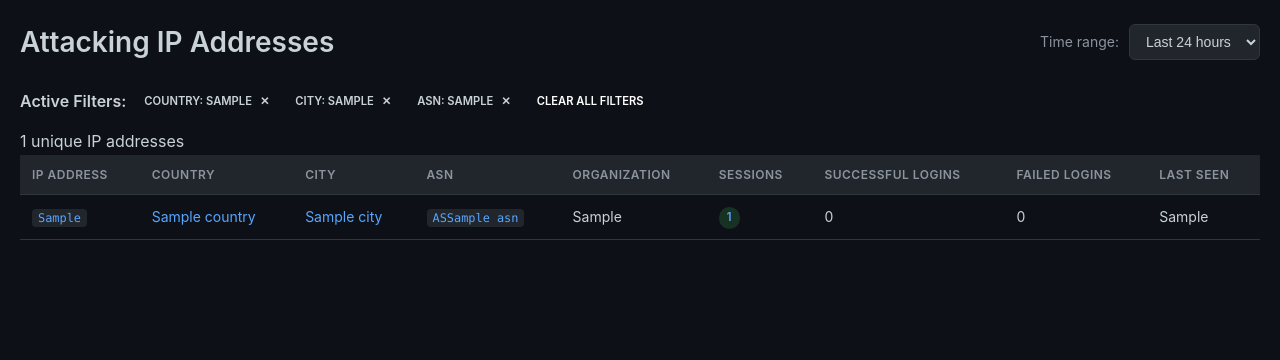
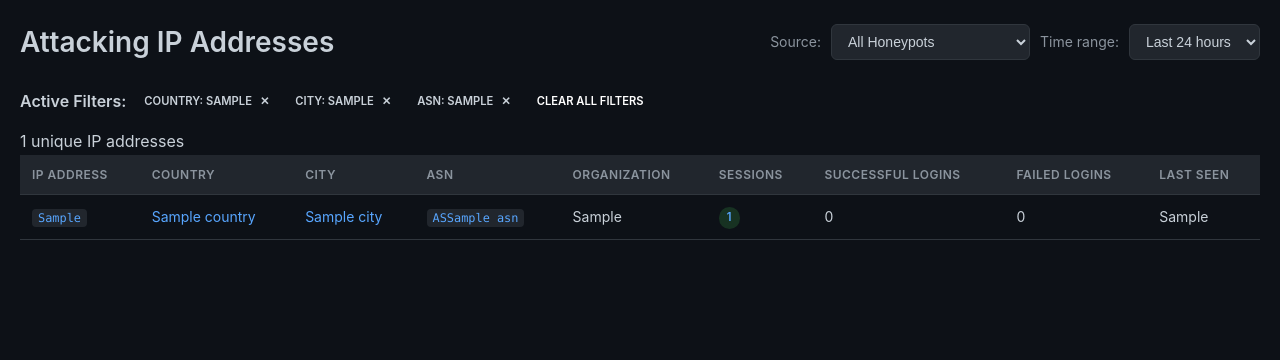
Before and after one commit to reuteras/cowrie-deploy-toolkit, a Flask app: template web/templates/ips.html in a window 1280 px wide. Shown: the part 60-420 px from the top of the page. Run offline with Flask 3, Linux system fonts and the light colour scheme; the template is opened without the code that fills it: most values are stand-ins (such as "Sample title", 1, 10 or a date in 2020).

Commit message:
Update web

```diff
--- a/web/app.py
+++ b/web/app.py
@@ -1403,8 +1403,14 @@ def sessions():
     hours = request.args.get("hours", 168, type=int)
     page = request.args.get("page", 1, type=int)
     per_page = 50
-
-    all_sessions = session_parser.parse_all(hours=hours)
+    source_filter = request.args.get("source", "")
+
+    # Get available sources for multi-honeypot mode
+    available_sources = []
+    if hasattr(session_parser, "sources"):
+        available_sources = list(session_parser.sources.keys())
+
+    all_sessions = session_parser.parse_all(hours=hours, source_filter=source_filter)
 
     # Sort by start time (most recent first)
     sorted_sessions = sorted(all_sessions.values(), key=lambda x: x["start_time"] or "", reverse=True)
@@ -1451,6 +1457,8 @@ def sessions():
         per_page=per_page,
         total=total,
         hours=hours,
+        source_filter=source_filter,
+        available_sources=available_sources,
         ip_filter=ip_filter,
         country_filter=country_filter,
         credentials_filter=credentials_filter,
@@ -1868,7 +1876,14 @@ def system_info():
 def downloads():
     """Downloaded files listing page."""
     hours = request.args.get("hours", 168, type=int)
-    all_sessions = session_parser.parse_all(hours=hours)
+    source_filter = request.args.get("source", "")
+
+    # Get available sources for multi-honeypot mode
+    available_sources = []
+    if hasattr(session_parser, "sources"):
+        available_sources = list(session_parser.sources.keys())
+
+    all_sessions = session_parser.parse_all(hours=hours, source_filter=source_filter)
 
     # Collect all downloads
     all_downloads = []
@@ -1920,7 +1935,14 @@ def downloads():
 
     downloads_list = sorted(unique_downloads.values(), key=lambda x: x["timestamp"], reverse=True)
 
-    return render_template("downloads.html", downloads=downloads_list, hours=hours, config=CONFIG)
+    return render_template(
+        "downloads.html",
+        downloads=downloads_list,
+        hours=hours,
+        source_filter=source_filter,
+        available_sources=available_sources,
+        config=CONFIG,
+    )
 
 
 @app.route("/download/<shasum>.zip")
@@ -2090,7 +2112,14 @@ def commands():
     """Commands listing page."""
     hours = request.args.get("hours", 168, type=int)
     unique_only = request.args.get("unique", "")
-    all_commands = session_parser.get_all_commands(hours=hours)
+    source_filter = request.args.get("source", "")
+
+    # Get available sources for multi-honeypot mode
+    available_sources = []
+    if hasattr(session_parser, "sources"):
+        available_sources = list(session_parser.sources.keys())
+
+    all_commands = session_parser.get_all_commands(hours=hours, source_filter=source_filter)
 
     # Filter to unique commands if requested
     if unique_only == "1":
@@ -2102,14 +2131,29 @@ def commands():
                 unique_commands.append(cmd)
         all_commands = unique_commands
 
-    return render_template("commands.html", commands=all_commands, hours=hours, unique=unique_only, config=CONFIG)
+    return render_template(
+        "commands.html",
+        commands=all_commands,
+        hours=hours,
+        unique=unique_only,
+        source_filter=source_filter,
+        available_sources=available_sources,
+        config=CONFIG,
+    )
 
 
 @app.route("/ips")
 def ip_list():
     """IP address listing page."""
     hours = request.args.get("hours", 168, type=int)
-    stats = session_parser.get_stats(hours=hours)
+    source_filter = request.args.get("source", "")
+
+    # Get available sources for multi-honeypot mode
+    available_sources = []
+    if hasattr(session_parser, "sources"):
+        available_sources = list(session_parser.sources.keys())
+
+    stats = session_parser.get_stats(hours=hours, source_filter=source_filter)
 
     # Get filter parameters
     asn_filter = request.args.get("asn", "")
@@ -2131,6 +2175,8 @@ def ip_list():
         "ips.html",
         ips=filtered_ips,
         hours=hours,
+        source_filter=source_filter,
+        available_sources=available_sources,
         asn_filter=asn_filter,
         country_filter=country_filter,
         city_filter=city_filter,
@@ -2142,9 +2188,15 @@ def ip_list():
 def countries():
     """All countries listing page."""
     hours = request.args.get("hours", 168, type=int)
+    source_filter = request.args.get("source", "")
+
+    # Get available sources for multi-honeypot mode
+    available_sources = []
+    if hasattr(session_parser, "sources"):
+        available_sources = list(session_parser.sources.keys())
 
     # Get all countries (not just top 10)
-    sessions = session_parser.parse_all(hours=hours)
+    sessions = session_parser.parse_all(hours=hours, source_filter=source_filter)
     country_counter = Counter()
     for session in sessions.values():
         if session.get("src_ip"):
@@ -2153,16 +2205,29 @@ def countries():
 
     all_countries = country_counter.most_common()
 
-    return render_template("countries.html", countries=all_countries, hours=hours, config=CONFIG)
+    return render_template(
+        "countries.html",
+        countries=all_countries,
+        hours=hours,
+        source_filter=source_filter,
+        available_sources=available_sources,
+        config=CONFIG,
+    )
 
 
 @app.route("/credentials")
 def credentials():
     """All credentials listing page."""
     hours = request.args.get("hours", 168, type=int)
+    source_filter = request.args.get("source", "")
+
+    # Get available sources for multi-honeypot mode
+    available_sources = []
+    if hasattr(session_parser, "sources"):
+        available_sources = list(session_parser.sources.keys())
 
     # Get all credentials (not just top 10)
-    sessions = session_parser.parse_all(hours=hours)
+    sessions = session_parser.parse_all(hours=hours, source_filter=source_filter)
     credential_counter = Counter()
     successful_credentials = set()
     for session in sessions.values():
@@ -2179,6 +2244,8 @@ def credentials():
         credentials=all_credentials,
         successful_credentials=successful_credentials,
         hours=hours,
+        source_filter=source_filter,
+        available_sources=available_sources,
         config=CONFIG,
     )
 
@@ -2187,9 +2254,15 @@ def credentials():
 def clients():
     """All SSH clients listing page."""
     hours = request.args.get("hours", 168, type=int)
+    source_filter = request.args.get("source", "")
+
+    # Get available sources for multi-honeypot mode
+    available_sources = []
+    if hasattr(session_parser, "sources"):
+        available_sources = list(session_parser.sources.keys())
 
     # Get all client versions (not just top 10)
-    sessions = session_parser.parse_all(hours=hours)
+    sessions = session_parser.parse_all(hours=hours, source_filter=source_filter)
     client_version_counter = Counter()
     for session in sessions.values():
         if session.get("client_version"):
@@ -2197,16 +2270,29 @@ def clients():
 
     all_clients = client_version_counter.most_common()
 
-    return render_template("clients.html", clients=all_clients, hours=hours, config=CONFIG)
+    return render_template(
+        "clients.html",
+        clients=all_clients,
+        hours=hours,
+        source_filter=source_filter,
+        available_sources=available_sources,
+        config=CONFIG,
+    )
 
 
 @app.route("/asns")
 def asns():
     """All ASNs listing page."""
     hours = request.args.get("hours", 168, type=int)
+    source_filter = request.args.get("source", "")
+
+    # Get available sources for multi-honeypot mode
+    available_sources = []
+    if hasattr(session_parser, "sources"):
+        available_sources = list(session_parser.sources.keys())
 
     # Get all ASNs (not just top 10)
-    sessions = session_parser.parse_all(hours=hours)
+    sessions = session_parser.parse_all(hours=hours, source_filter=source_filter)
     asn_counter = Counter()
     asn_details = {}
     for session in sessions.values():
@@ -2232,7 +2318,14 @@ def asns():
             }
         )
 
-    return render_template("asns.html", asns=all_asns, hours=hours, config=CONFIG)
+    return render_template(
+        "asns.html",
+        asns=all_asns,
+        hours=hours,
+        source_filter=source_filter,
+        available_sources=available_sources,
+        config=CONFIG,
+    )
 
 
 @app.route("/webhook/canary", methods=["POST"])
--- a/web/templates/ips.html
+++ b/web/templates/ips.html
@@ -7,8 +7,17 @@
     <div class="page-header">
         <h1>Attacking IP Addresses</h1>
         <div class="time-filter">
+            {% if available_sources %}
+            <label>Source:</label>
+            <select id="source-filter" onchange="updateFilters()">
+                <option value="" {% if not source_filter %}selected{% endif %}>All Honeypots</option>
+                {% for source_name in available_sources %}
+                <option value="{{ source_name }}" {% if source_filter == source_name %}selected{% endif %}>{{ source_name }}</option>
+                {% endfor %}
+            </select>
+            {% endif %}
             <label>Time range:</label>
-            <select onchange="window.location.href='?hours=' + this.value">
+            <select id="hours-filter" onchange="updateFilters()">
                 <option value="24" {% if hours == 24 %}selected{% endif %}>Last 24 hours</option>
                 <option value="48" {% if hours == 48 %}selected{% endif %}>Last 48 hours</option>
                 <option value="168" {% if hours == 168 %}selected{% endif %}>Last 7 days</option>
@@ -16,6 +25,18 @@
             </select>
         </div>
     </div>
+
+    <script>
+    function updateFilters() {
+        const source = document.getElementById('source-filter') ? document.getElementById('source-filter').value : '';
+        const hours = document.getElementById('hours-filter').value;
+        let url = '?hours=' + hours;
+        if (source) {
+            url += '&source=' + encodeURIComponent(source);
+        }
+        window.location.href = url;
+    }
+    </script>
 
     <!-- Filters -->
     {% if asn_filter or country_filter or city_filter %}
```
Also changed, not shown: web/multisource.py (+30 -0 lines), web/templates/commands.html (+8 -0 lines), web/templates/countries.html (+19 -1 lines), web/templates/downloads.html (+22 -1 lines), web/templates/sessions.html (+8 -0 lines).
